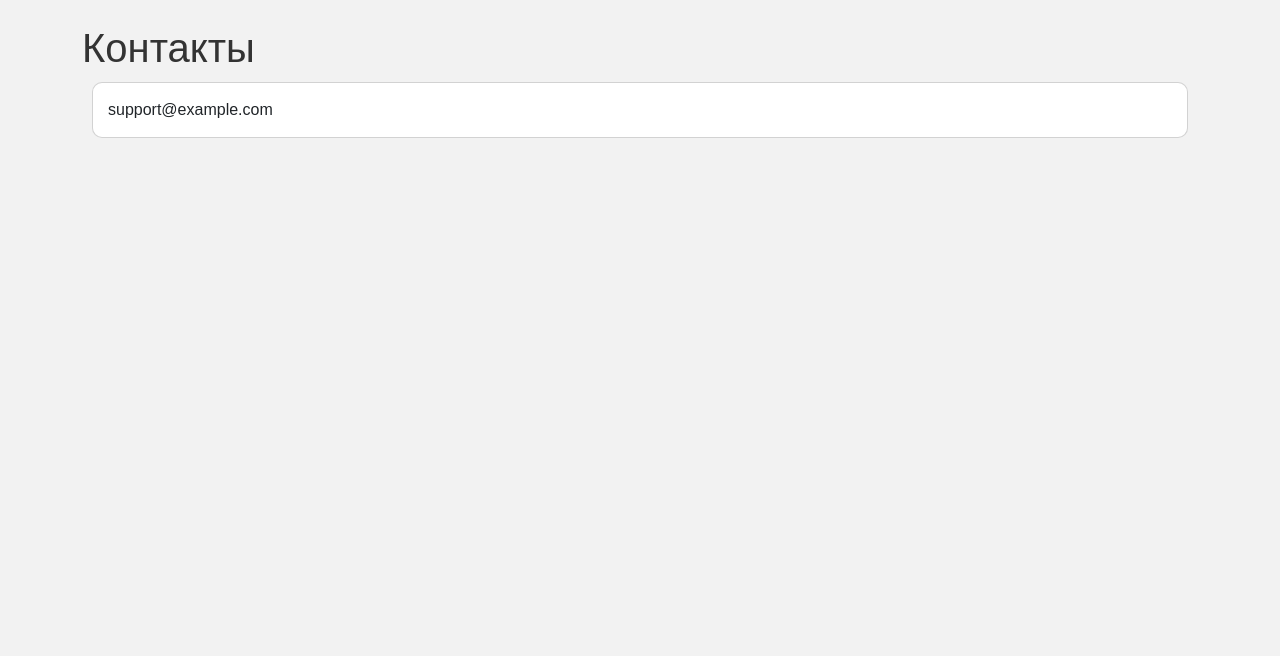
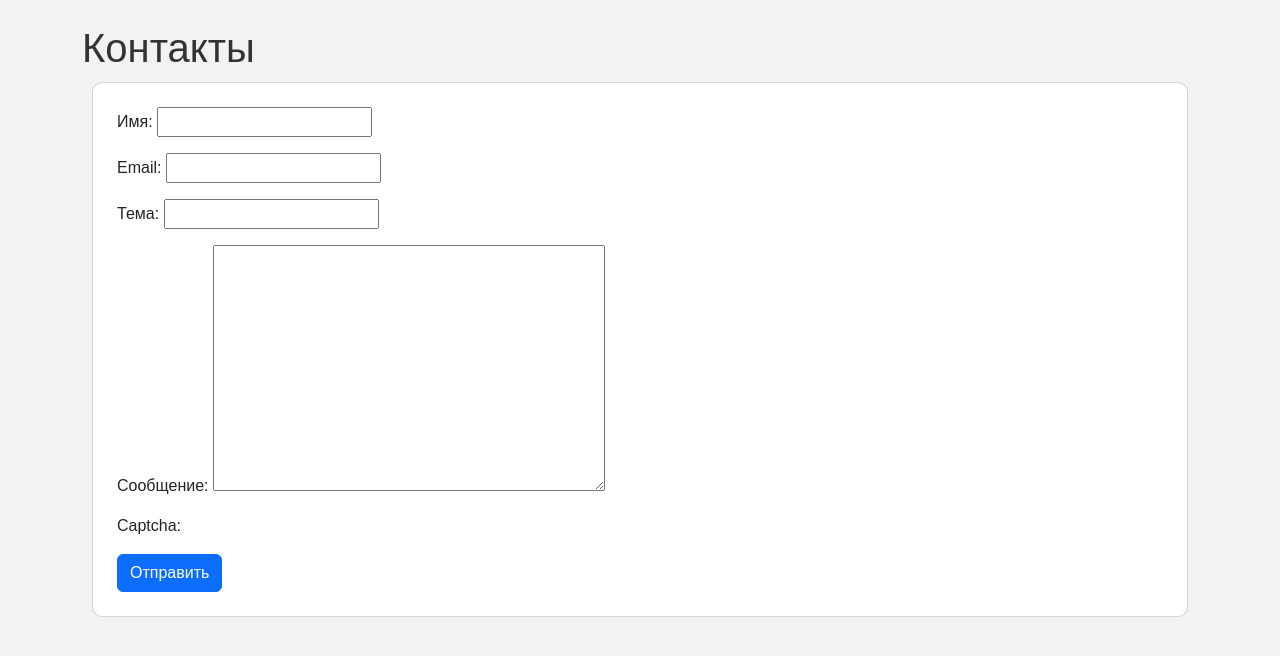
Before and after one commit to devzhol/django-task-controllers-module9, a Django app: page /contact/ in a window 1280 px wide. Shown: the part 76-732 px from the top of the page. Run offline with Django 5.2, Linux system fonts and the light colour scheme.

Commit message:
Homework 31

```diff
--- a/tasks/forms.py
+++ b/tasks/forms.py
@@ -1,3 +1,4 @@
+from captcha.fields import CaptchaField
 from django import forms
 from .models import IceCream
 
@@ -7,6 +8,15 @@
     user_id = forms.IntegerField(
         label='ID пользователя'
     )
+
+
+class ContactForm(forms.Form):
+
+    name = forms.CharField(max_length=100, label='Имя')
+    email = forms.EmailField(label='Email')
+    subject = forms.CharField(max_length=150, label='Тема')
+    message = forms.CharField(widget=forms.Textarea, label='Сообщение')
+    captcha = CaptchaField(label='Проверка')
 
 
 class IceCreamForm(forms.ModelForm):
--- a/tasks/views.py
+++ b/tasks/views.py
@@ -8,8 +8,8 @@
 from django.shortcuts import redirect, render
 from django.utils.decorators import method_decorator
 from django.views import View
-from .forms import UserSearchForm, IceCreamForm
-from .models import IceCream, Recipe, Ingredient, GourmetIceCream
+from .forms import UserSearchForm, IceCreamForm, ContactForm
+from .models import ContactMessage, IceCream, Recipe, Ingredient, GourmetIceCream
 
 
 def get_user_manager_group():
@@ -276,11 +276,24 @@
 class ContactView(View):
 
     def get(self, request):
+        form = ContactForm()
+        return render(request, 'contact.html', {'form': form})
 
-        return render(
-            request,
-            'contact.html'
-        )
+    def post(self, request):
+        form = ContactForm(request.POST)
+        if form.is_valid():
+            ContactMessage.objects.create(
+                name=form.cleaned_data['name'],
+                email=form.cleaned_data['email'],
+                subject=form.cleaned_data['subject'],
+                message=form.cleaned_data['message'],
+            )
+            return render(request, 'contact.html', {
+                'form': ContactForm(),
+                'success': 'Сообщение успешно сохранено.'
+            })
+
+        return render(request, 'contact.html', {'form': form})
 
 # Временная база пользователей
 users = [
--- a/templates/contact.html
+++ b/templates/contact.html
@@ -4,8 +4,41 @@
 
 <h1>Контакты</h1>
 
-<div class="card">
-support@example.com
+<div class="card p-4 mb-4">
+    {% if success %}
+        <div class="alert alert-success">{{ success }}</div>
+    {% endif %}
+
+    <form method="post">
+        {% csrf_token %}
+        {{ form.non_field_errors }}
+        <div class="mb-3">
+            {{ form.name.label_tag }}
+            {{ form.name }}
+            {{ form.name.errors }}
+        </div>
+        <div class="mb-3">
+            {{ form.email.label_tag }}
+            {{ form.email }}
+            {{ form.email.errors }}
+        </div>
+        <div class="mb-3">
+            {{ form.subject.label_tag }}
+            {{ form.subject }}
+            {{ form.subject.errors }}
+        </div>
+        <div class="mb-3">
+            {{ form.message.label_tag }}
+            {{ form.message }}
+            {{ form.message.errors }}
+        </div>
+        <div class="mb-3">
+            {{ form.captcha.label_tag }}
+            {{ form.captcha }}
+            {{ form.captcha.errors }}
+        </div>
+        <button type="submit" class="btn btn-primary">Отправить</button>
+    </form>
 </div>
 
 {% endblock %}
--- a/todo_api/settings.py
+++ b/todo_api/settings.py
@@ -37,6 +37,7 @@
     'django.contrib.sessions',
     'django.contrib.messages',
     'django.contrib.staticfiles',
+    'captcha',
     'tasks',
 ]
 
--- a/todo_api/urls.py
+++ b/todo_api/urls.py
@@ -3,6 +3,7 @@
 
 urlpatterns = [
     path('admin/', admin.site.urls),
+    path('captcha/', include('captcha.urls')),
 
     path('', include('tasks.urls')),
 ]
```
Also changed, not shown: tasks/models.py (+11 -0 lines), db.sqlite3, tasks/migrations/0004_contactmessage.py (added).
